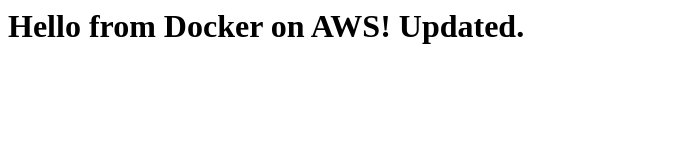
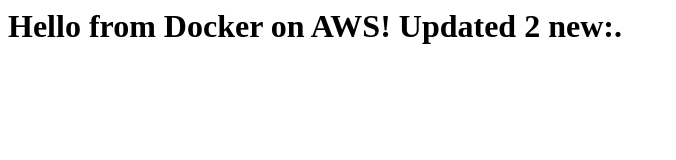
Before and after one commit to Tharindushehan/aws-automation, a plain HTML site: page index.html in a window 1280 px wide. Shown: the whole page, without its empty margins (0-676 px from the left). Drawn offline with Linux system fonts and the light colour scheme.

Commit message:
Update index.html with new content

```diff
--- a/index.html
+++ b/index.html
@@ -1 +1 @@
-<html><body><h1>Hello from Docker on AWS! Updated.</h1></body></html>
+<html><body><h1>Hello from Docker on AWS! Updated 2 new:.</h1></body></html>
```
